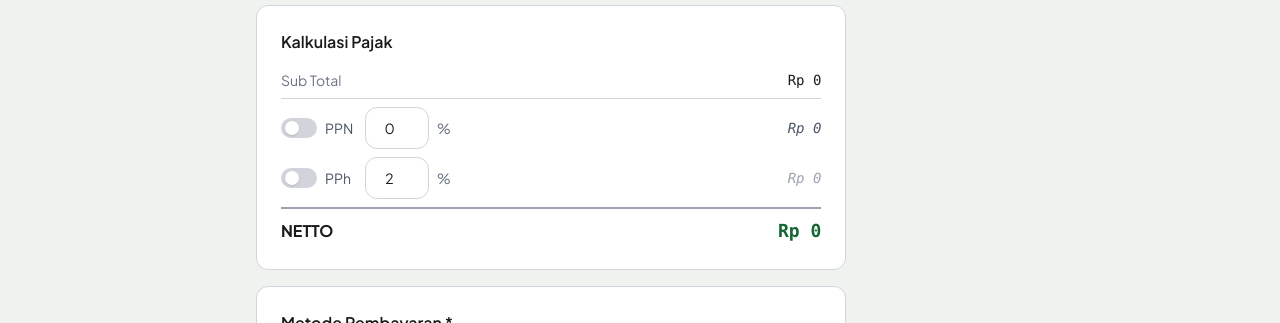
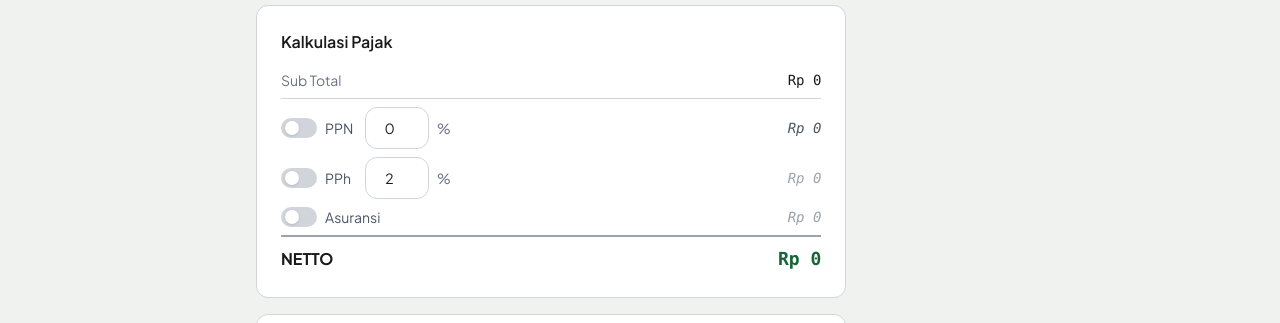
Before and after one commit to thomasdarmawan9/pnj-logpro-apps, a Next.js app: page /invoice/create in a window 1280 px wide. Shown: the part 973-1296 px from the top of the page. Built offline with nearby package versions, Linux system fonts and the light colour scheme; no server answers.

Commit message:
feat: add insurance display to InvoiceTaxCalculator and InvoiceItemsTable

```diff
--- a/features/invoice/presentation/components/InvoiceItemsTable.tsx
+++ b/features/invoice/presentation/components/InvoiceItemsTable.tsx
@@ -28,10 +28,13 @@ interface Props {
   subtotalAmount: number
   taxPercent: number
   taxAmount: number
+  pphPercent: number
+  pphAmount: number
+  insuranceAmount: number
   totalAmount: number
 }
 
-export default function InvoiceItemsTable({ items, subtotalAmount, taxPercent, taxAmount, totalAmount }: Props) {
+export default function InvoiceItemsTable({ items, subtotalAmount, taxPercent, taxAmount, pphPercent, pphAmount, insuranceAmount, totalAmount }: Props) {
   return (
     <div className="bg-white rounded-xl border shadow-sm overflow-hidden" style={{ borderColor: 'var(--border-card)' }}>
       <table className="min-w-full text-sm">
@@ -82,8 +85,22 @@ export default function InvoiceItemsTable({ items, subtotalAmount, taxPercent, t
           {taxPercent > 0 && (
             <tr>
               <td colSpan={5} />
-              <td className="px-4 py-1 text-right text-sm text-gray-500 italic">PPN {taxPercent}%</td>
+              <td className="px-4 py-1 text-right text-sm text-gray-500 italic">+ PPN {taxPercent}%</td>
               <td className="px-4 py-1 text-right font-mono text-sm text-gray-500 italic" style={{ fontFamily: 'var(--font-mono)' }}>{formatRupiah(taxAmount)}</td>
+            </tr>
+          )}
+          {pphPercent > 0 && (
+            <tr>
+              <td colSpan={5} />
+              <td className="px-4 py-1 text-right text-sm italic" style={{ color: '#DC2626' }}>− PPh 23 {pphPercent}%</td>
+              <td className="px-4 py-1 text-right font-mono text-sm italic" style={{ fontFamily: 'var(--font-mono)', color: '#DC2626' }}>({formatRupiah(pphAmount)})</td>
+            </tr>
+          )}
+          {insuranceAmount > 0 && (
+            <tr>
+              <td colSpan={5} />
+              <td className="px-4 py-1 text-right text-sm text-gray-500 italic">+ Asuransi</td>
+              <td className="px-4 py-1 text-right font-mono text-sm text-gray-500 italic" style={{ fontFamily: 'var(--font-mono)' }}>{formatRupiah(insuranceAmount)}</td>
             </tr>
           )}
           <tr className="border-t-2 border-double" style={{ borderColor: '#9CA3AF' }}>
--- a/features/invoice/presentation/components/InvoiceTaxCalculator.tsx
+++ b/features/invoice/presentation/components/InvoiceTaxCalculator.tsx
@@ -10,6 +10,10 @@ interface Props {
   taxEnabled: boolean
   pphPercent: number
   pphEnabled: boolean
+  insuranceEnabled: boolean
+  insuranceAmount: number
+  onToggleInsurance: (enabled: boolean) => void
+  onChangeInsuranceAmount: (amount: number) => void
   isPkp?: boolean
   onToggleTax: (enabled: boolean) => void
   onChangeTaxPercent: (percent: number) => void
@@ -23,6 +27,10 @@ export default function InvoiceTaxCalculator({
   taxEnabled,
   pphPercent,
   pphEnabled,
+  insuranceEnabled,
+  insuranceAmount,
+  onToggleInsurance,
+  onChangeInsuranceAmount,
   isPkp,
   onToggleTax,
   onChangeTaxPercent,
@@ -33,7 +41,7 @@ export default function InvoiceTaxCalculator({
   const taxAmount = taxEnabled ? Math.round(subtotal * taxPercent / 100) : 0
   // PPh 23: dihitung dari DPP (subtotal sebelum PPN), bersifat potong
   const pphAmount = pphEnabled ? Math.round(subtotal * pphPercent / 100) : 0
-  const netto = subtotal + taxAmount - pphAmount
+  const netto = subtotal + taxAmount - pphAmount + (insuranceEnabled ? insuranceAmount : 0)
 
   return (
     <div className="space-y-3">
@@ -116,15 +124,53 @@ export default function InvoiceTaxCalculator({
           </p>
         )}
 
+        {/* Asuransi */}
+        <div className="flex justify-between items-center text-sm">
+          <div className="flex items-center gap-2">
+            <button
+              onClick={() => onToggleInsurance(!insuranceEnabled)}
+              className="relative inline-flex h-5 w-9 items-center rounded-full transition-colors"
+              style={{ backgroundColor: insuranceEnabled ? '#0369A1' : '#D1D5DB' }}
+            >
+              <span className="sr-only">Toggle Asuransi</span>
+              <span className={`inline-block h-3.5 w-3.5 rounded-full bg-white shadow transition-transform ${insuranceEnabled ? 'translate-x-4' : 'translate-x-1'}`} />
+            </button>
+            <span className="text-gray-600">Asuransi</span>
+          </div>
+          <div className="flex items-center gap-1">
+            {insuranceEnabled && (
+              <span className="text-gray-400 text-xs">Rp</span>
+            )}
+            {insuranceEnabled ? (
+              <input
+                type="number"
+                min="0"
+                step="1000"
+                className="w-28 text-right form-input text-sm py-1"
+                value={insuranceAmount || ''}
+                placeholder="0"
+                onChange={e => onChangeInsuranceAmount(Math.max(0, Number(e.target.value) || 0))}
+              />
+            ) : (
+              <span className="font-mono text-gray-400 italic" style={{ fontFamily: 'var(--font-mono)' }}>{formatRupiah(0)}</span>
+            )}
+          </div>
+        </div>
+        {insuranceEnabled && insuranceAmount > 0 && (
+          <p className="text-[11px] text-gray-400 pl-11">
+            Biaya asuransi — ditambahkan setelah PPN/PPh
+          </p>
+        )}
+
         <div className="border-t-2 border-double" style={{ borderColor: '#9CA3AF' }} />
 
         {/* Netto */}
         <div className="flex justify-between items-center">
           <div>
             <span className="text-base font-bold" style={{ color: 'var(--text-primary)' }}>NETTO</span>
-            {pphEnabled && (
+            {(pphEnabled || insuranceEnabled) && (
               <div className="text-[11px] text-gray-400 leading-none mt-0.5">
-                {formatRupiah(subtotal)} + {formatRupiah(taxAmount)} − {formatRupiah(pphAmount)}
+                {formatRupiah(subtotal)}{taxEnabled ? ` + ${formatRupiah(taxAmount)}` : ''}{pphEnabled ? ` − ${formatRupiah(pphAmount)}` : ''}{insuranceEnabled && insuranceAmount > 0 ? ` + ${formatRupiah(insuranceAmount)}` : ''}
               </div>
             )}
           </div>
```
